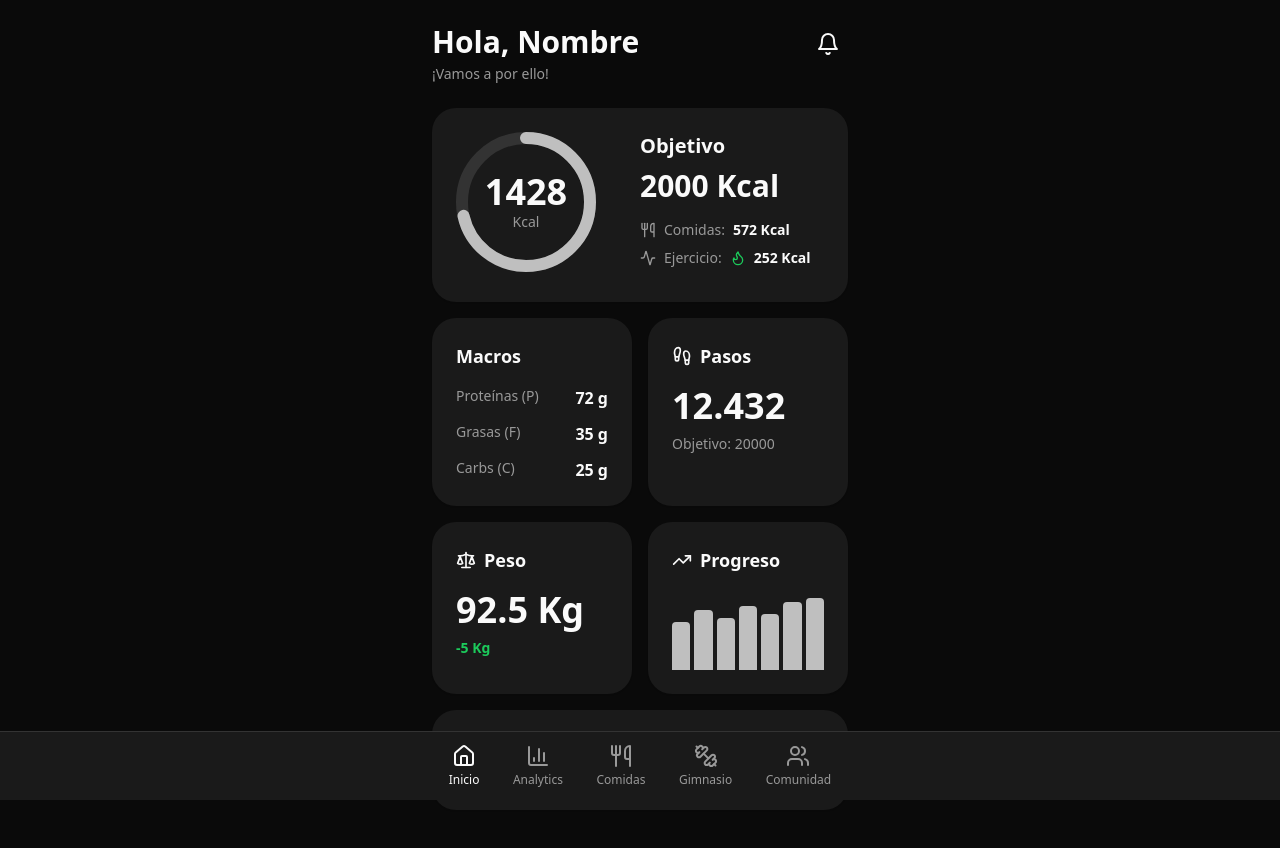
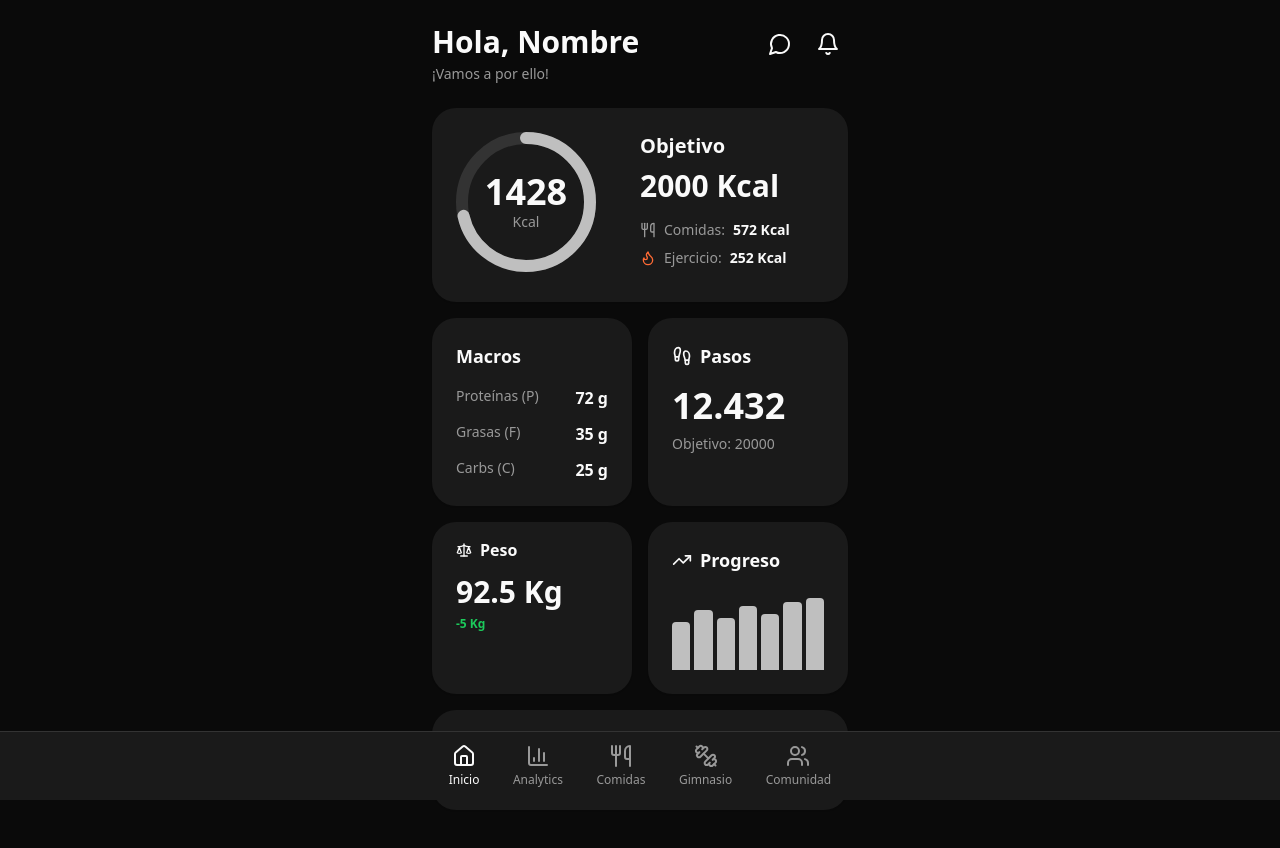
Before and after one commit to jacobmontiel222/ale-fit-fusion, a React (Vite) app: page / in a window 1280 px wide. Shown: the top 848 px of the page. Built offline with nearby package versions, Linux system fonts and the light colour scheme; the HTML template or start-up script is replaced by a standard one.

Commit message:
Refine main screen layout

```diff
--- a/src/pages/Index.tsx
+++ b/src/pages/Index.tsx
@@ -1,4 +1,4 @@
-import { Bell, Utensils, Activity, TrendingUp, ArrowRight, Scale, Footprints, Flame } from "lucide-react";
+import { Bell, Utensils, TrendingUp, ArrowRight, Scale, Footprints, Flame, MessageCircle } from "lucide-react";
 import { StatsCard } from "@/components/StatsCard";
 import { CircularProgress } from "@/components/CircularProgress";
 import { BottomNav } from "@/components/BottomNav";
@@ -13,9 +13,14 @@ const Index = () => {
             <h1 className="text-3xl font-bold text-foreground">Hola, Nombre</h1>
             <p className="text-muted-foreground text-sm mt-1">¡Vamos a por ello!</p>
           </div>
-          <button className="p-2 hover:bg-card rounded-full transition-colors">
-            <Bell className="w-6 h-6 text-foreground" />
-          </button>
+          <div className="flex items-center gap-2">
+            <button className="p-2 hover:bg-card rounded-full transition-colors">
+              <MessageCircle className="w-6 h-6 text-foreground" />
+            </button>
+            <button className="p-2 hover:bg-card rounded-full transition-colors">
+              <Bell className="w-6 h-6 text-foreground" />
+            </button>
+          </div>
         </div>
 
         {/* Main Calories Card */}
@@ -36,9 +41,8 @@ const Index = () => {
                   <span className="text-sm font-semibold text-foreground">572 Kcal</span>
                 </div>
                 <div className="flex items-center gap-2">
-                  <Activity className="w-4 h-4 text-muted-foreground" />
+                  <Flame className="w-4 h-4" style={{ color: '#ff6b35' }} />
                   <span className="text-sm text-muted-foreground">Ejercicio:</span>
-                  <Flame className="w-4 h-4 text-accent" />
                   <span className="text-sm font-semibold text-foreground">252 Kcal</span>
                 </div>
               </div>
@@ -78,13 +82,13 @@ const Index = () => {
           </StatsCard>
 
           {/* Weight Card */}
-          <StatsCard>
-            <div className="flex items-center gap-2 mb-4">
-              <Scale className="w-5 h-5 text-foreground" />
-              <h3 className="text-lg font-semibold text-foreground">Peso</h3>
+          <StatsCard className="py-4">
+            <div className="flex items-center gap-2 mb-3">
+              <Scale className="w-4 h-4 text-foreground" />
+              <h3 className="text-base font-semibold text-foreground">Peso</h3>
             </div>
-            <p className="text-4xl font-bold text-foreground mb-2">92.5 Kg</p>
-            <p className="text-sm text-accent font-semibold">-5 Kg</p>
+            <p className="text-3xl font-bold text-foreground mb-1.5">92.5 Kg</p>
+            <p className="text-xs text-accent font-semibold">-5 Kg</p>
           </StatsCard>
 
           {/* Progress Card */}
```
